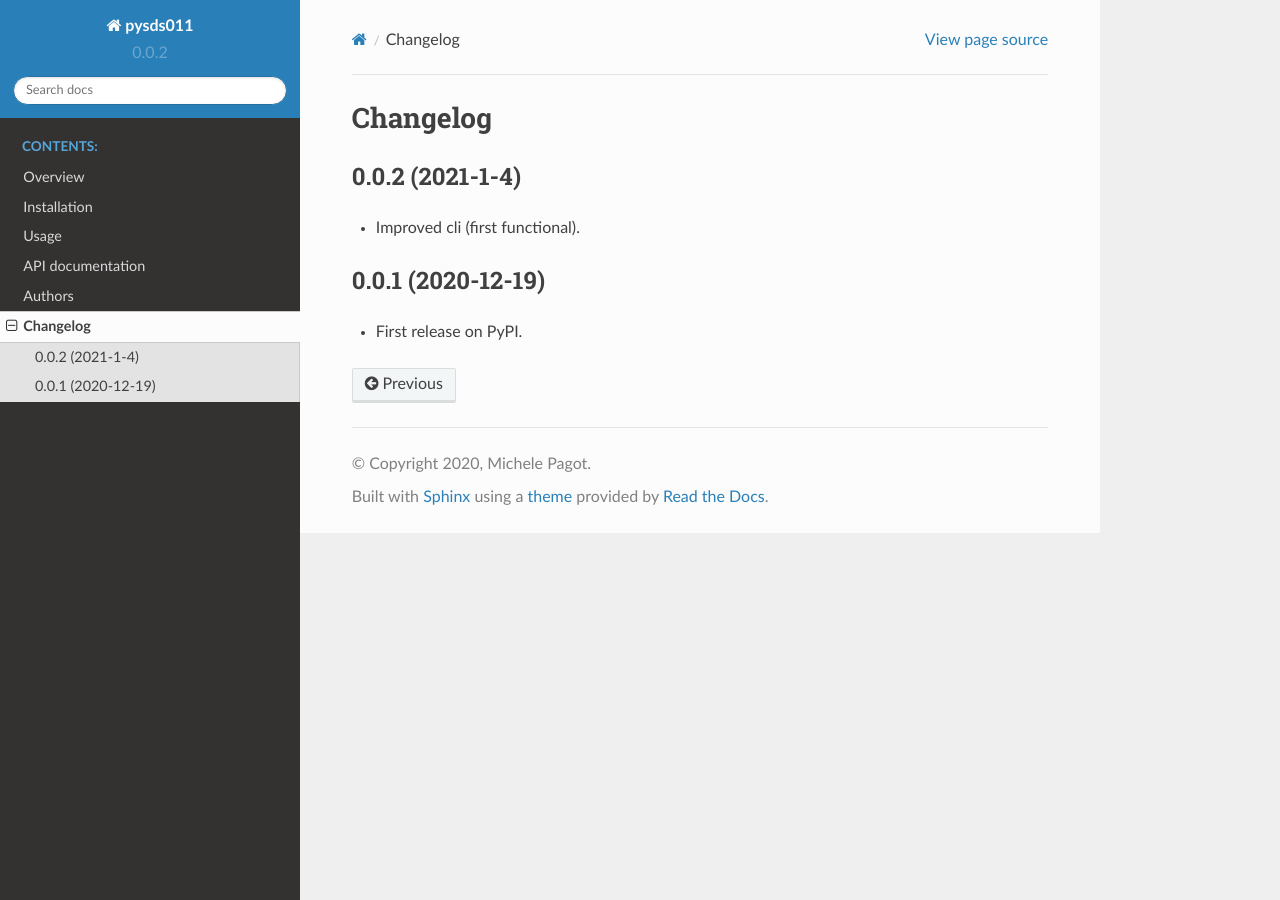
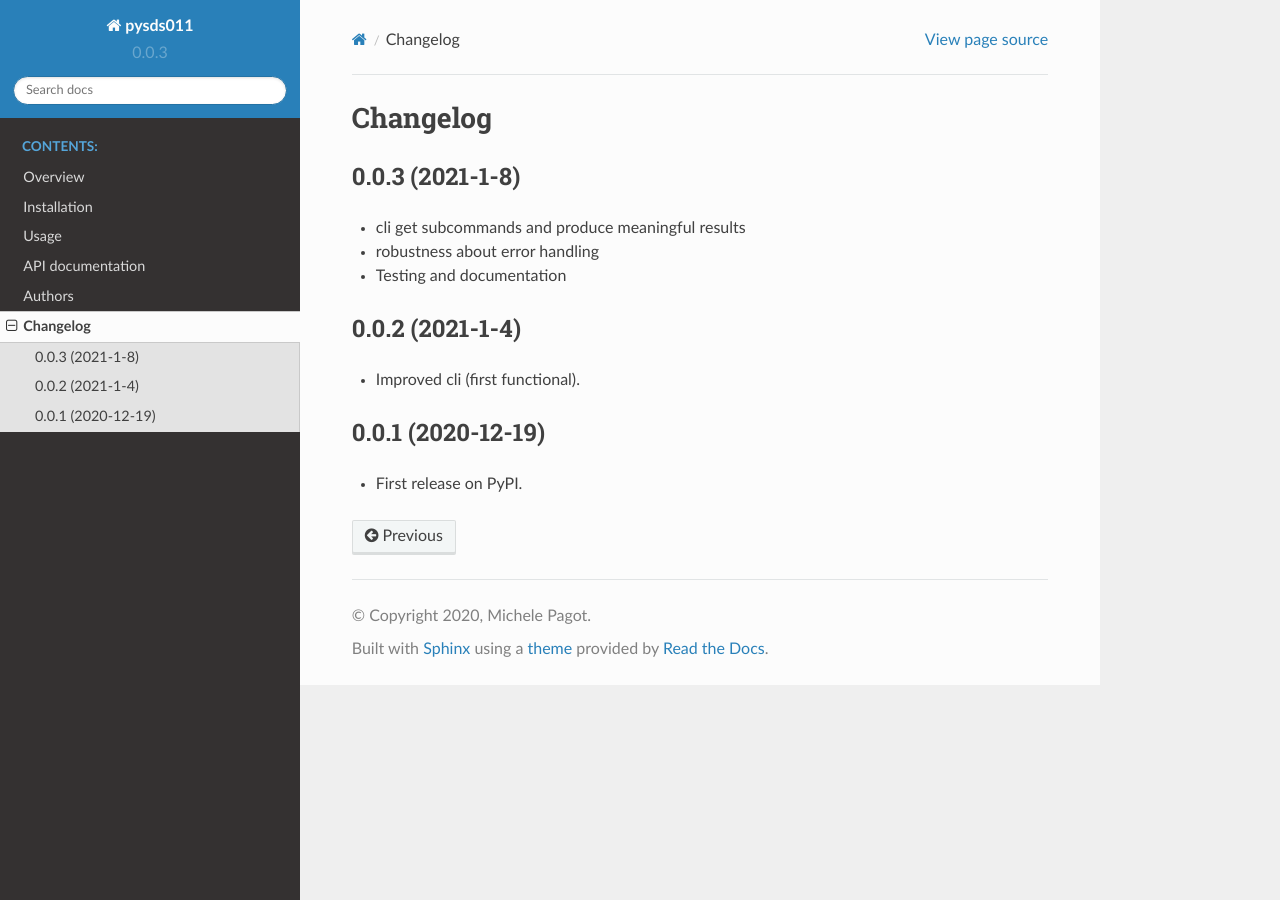
Before and after one commit to michelepagot/pysds011, a Sphinx documentation site: the page built from docs/changelog.rst, in a window 1280 px wide. Built offline with Sphinx 7.4.7 and the Read the Docs theme 2.0.0, drawn with Linux system fonts in a browser that asks for light colours.

Commit message:
version 0.0.3

```diff
--- a/CHANGELOG.rst
+++ b/CHANGELOG.rst
@@ -1,6 +1,13 @@
 
 Changelog
 =========
+
+0.0.3 (2021-1-8)
+------------------
+
+* cli get subcommands and produce meaningful results
+* robustness about error handling
+* Testing and documentation
 
 0.0.2 (2021-1-4)
 ------------------
--- a/docs/conf.py
+++ b/docs/conf.py
@@ -25,7 +25,7 @@ author = 'Michele Pagot'
 copyright = '{0}, {1}'.format(year, author)
 
 # The full version, including alpha/beta/rc tags
-version = release = '0.0.2'
+version = release = '0.0.3'
 
 
 # -- General configuration ---------------------------------------------------
--- a/requirements.txt
+++ b/requirements.txt
@@ -23,8 +23,6 @@ py==1.10.0
 Pygments==2.7.3
 pymongo==3.11.2
 pyparsing==2.4.7
-# Editable install with no version control (pysds011==0.0.2)
--e c:\userdata\draft\dust\pysds011\src
 pyserial==3.5
 pytest==6.2.1
 pytest-mock==3.5.0
--- a/setup.py
+++ b/setup.py
@@ -25,7 +25,7 @@ def read(*names, **kwargs):
 
 setup(
     name='pysds011',
-    version='0.0.2',
+    version='0.0.3',
     license='MIT',
     description='Simple python driver for SDS011 PM sensor from Nova.',
     long_description='%s\n%s' % (
--- a/src/pysds011/__init__.py
+++ b/src/pysds011/__init__.py
@@ -1 +1 @@
-__version__ = '0.0.2'
+__version__ = '0.0.3'
```
